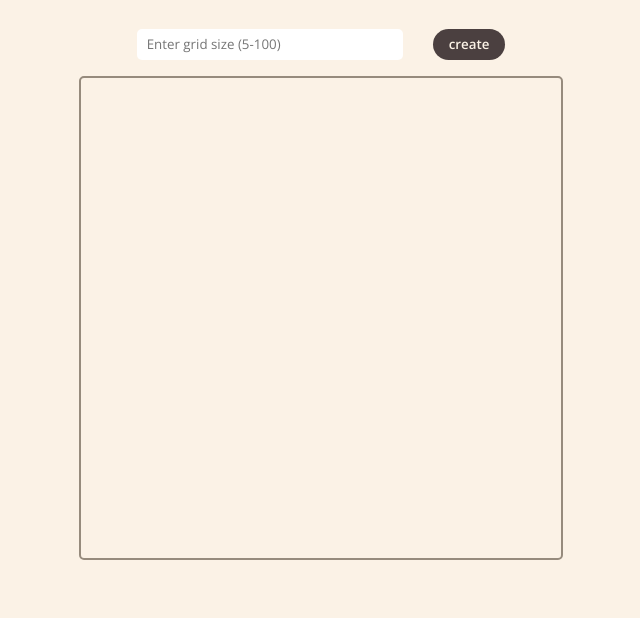
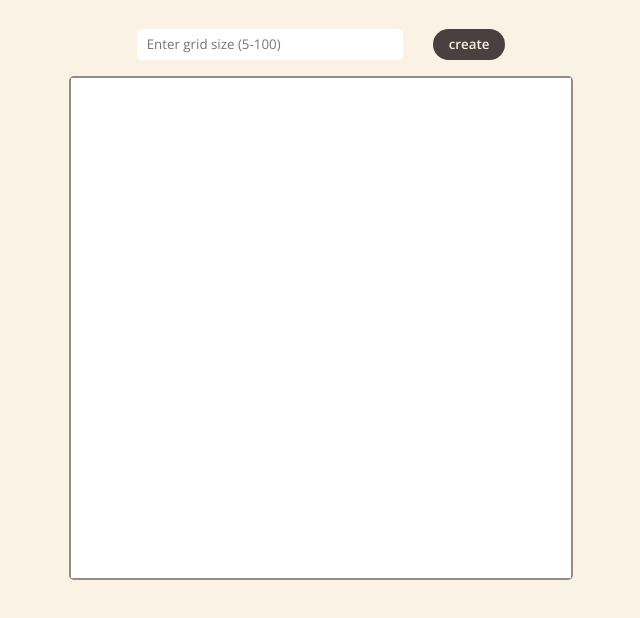
Before and after one commit to cmizchii/etch-a-sletch, a plain HTML site: page index.html in a window 1280 px wide. Shown: the part 94-712 px from the top of the page, without its empty margins (319-959 px from the left). Drawn offline with nearby package versions, Linux system fonts and the light colour scheme.

Commit message:
added the basic javascript functions

```diff
--- a/js-file.js
+++ b/js-file.js
@@ -0,0 +1,63 @@
+
+
+
+// Declaring variables:
+const createButton = document.querySelector('#createButton');
+const container = document.querySelector('#main-container');
+
+// Function to create the grid based on user input
+function createGrid(input) {
+    // Calculate the total number of items (grid size) and the size of each cell
+    const totalCells = input * input;
+    const cellSize = 500 / input;
+
+    // Clear any existing grid
+    container.innerHTML = '';
+
+    // Create the grid with the specified number of cells
+    for (let i = 0; i < totalCells; i++) {
+        const cell = document.createElement('div');
+
+        // Style each cell (width, height, background color)
+        cell.style.cssText = `
+            width: ${cellSize}px;
+            height: ${cellSize}px;
+            background: white;
+            display: inline-block;
+            box-sizing: border-box;
+        `;
+
+        // Add hover effect to darken the cell when the mouse enters
+        cell.addEventListener('mouseenter', () => {
+            cell.style.background = 'black';
+            cell.style.opacity = '1';
+        });
+
+
+
+        // Append the cell to the container
+        container.appendChild(cell);
+    }
+}
+
+// Default grid size (16x16) when the page loads
+window.addEventListener('load', () => createGrid(16));
+
+// When the "Create" button is clicked
+createButton.addEventListener('click', () => {
+    const input = Number(document.querySelector('input').value);
+
+    // Validate input: ensure it's a number between 5 and 100
+    if (isNaN(input) || input < 5 || input > 100) {
+        alert("Please enter a valid number between 5 and 100.");
+        return;
+    }
+
+    // Create the grid with the user-provided input
+    createGrid(input);
+
+    // Clear the input field after the grid is created
+    document.querySelector('input').value = '';
+});
+
+// add a function where when i hover over a div it always changed +0.2 opacity so when you leave a div and then hover again over it its 0.4 and so on until its 1
--- a/style.css
+++ b/style.css
@@ -7,11 +7,18 @@
 
 #main-container {
     border: 2px solid rgb(150, 139, 125);
-    width: 30rem;
-    height: 30rem ;
+    width: 500px;
+    height: 500px ;
     display: flex;
 justify-self: center;
 border-radius: 5px;
+flex-wrap: wrap;
+justify-content: flex-start;
+flex-direction: row;
+flex-shrink: 0;
+flex-basis: 500px;
+
+
 
 }
 
@@ -31,6 +38,7 @@ body {
     justify-content: center;
     gap: 30px;
     margin-bottom: 1rem;
+    flex-wrap: wrap;
 }
 
 button {
```
